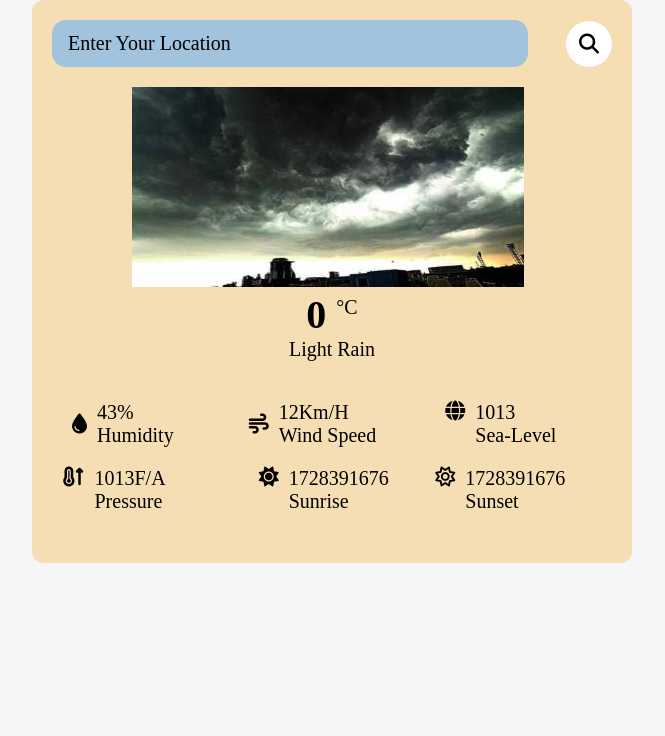
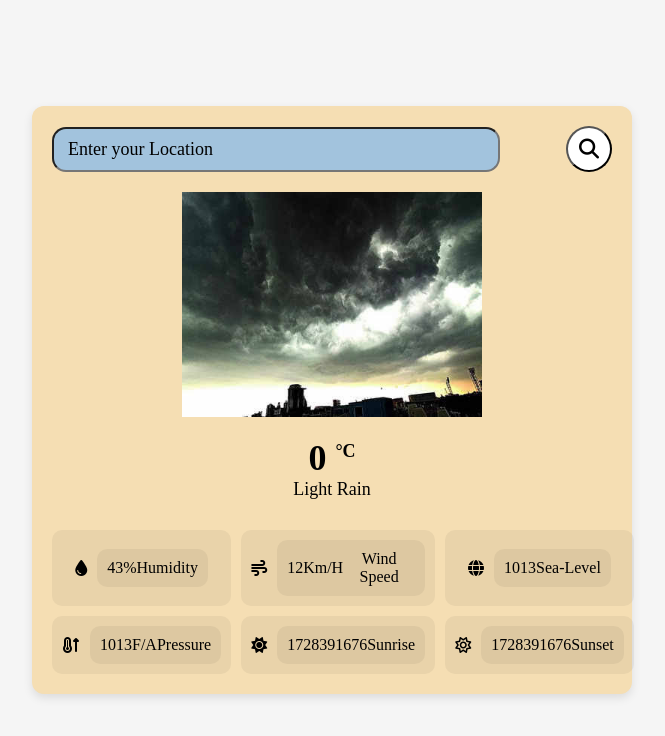
Before and after one commit to muniteja2001/Weather_website, a plain HTML site: page index.html in a window 1280 px wide. Shown: the whole page, without its empty margins (308-973 px from the left). Drawn offline with Linux system fonts and the light colour scheme.

Commit message:
second commit

```diff
--- a/style.css
+++ b/style.css
@@ -1,62 +1,57 @@
-*{
+* {
     margin: 0;
     padding: 0;
     box-sizing: border-box;
-    border: 0;
-    outline: none;
     font-family: serif;
+}
 
-}
-body{
-    min-height: 50vh;
+body {
+    min-height: 100vh;
     display: flex;
     justify-content: center;
     align-items: center;
     background-color: whitesmoke;
+}
 
-}
-.container{
-    width: 600px;
-    height: min-content;
+.container {
+    width: 100%;
+    max-width: 600px;
     background-color: wheat;
     border-radius: 12px;
     padding: 20px;
+    box-shadow: 0px 4px 10px rgba(0, 0, 0, 0.1);
 }
 
-.weather-body img{
-    width: 70%;
-    position: relative;
-    left: 80px;
-    height: 200px;
-
-
-
+.weather-body img {
+    width: 100%;
+    max-width: 300px;
+    height: auto;
+    margin: 0 auto;
+    display: block;
 }
 
-.search-box{
+.search-box {
     width: 100%;
-    height: min-content;
     display: flex;
     justify-content: space-between;
     align-items: center;
-
+    margin-bottom: 20px;
 }
 
-.search-box input{
-    width: 85%;
-    font-size:20px ;
-    text-transform: capitalize;
+.search-box input {
+    width: 80%;
+    font-size: 18px;
     color: black;
     background-color: rgb(162, 195, 221);
     border-radius: 14px;
-    padding: 12px 16px;
-
+    padding: 10px 14px;
 }
 
-.search-box input::placeholder{
+.search-box input::placeholder {
     color: black;
 }
-.search-box button{
+
+.search-box button {
     width: 46px;
     height: 46px;
     border-radius: 50%;
@@ -65,92 +60,80 @@ body{
     font-size: 20px;
 }
 
-.search-box button:hover{
-    color: white;
-    background-color: black;
-}
-
-.weather-body{
-    display: flex;
-    justify-content: center;
-    align-items: center;
-    flex-direction: column;
+.weather-box {
+    text-align: center;
     margin: 20px 0;
 }
 
-.weather-box{
-
-    text-align: center;
-
+.weather-box .temperature {
+    font-size: 36px;
+    font-weight: bolder;
 }
 
-.weather-box .temperature{
-    font-size: 40px;
-    font-weight: bolder;
-
+.weather-box .temperature sup {
+    font-size: 18px;
 }
 
-.weather-box .temperature sup{
-    font-size: 20px;
-    font-weight: 200;
+.weather-box .description {
+    font-size: 18px;
 }
 
-.weather-box .description{
-    font-size: 20px;
-    font-weight: 500;
+.weather-details {
+    display: grid;
+    grid-template-columns: repeat(3, 1fr);
+    gap: 10px;
+    margin-top: 30px;
 }
 
-.weather-details{
-    width: 100%;
-    display: grid;
-    grid-template-columns: repeat(3,1fr);
-    justify-content: space-between;
-    margin-top: 30px;
-
-
-}
-.humidity, .wind{
+.weather-details div {
     display: flex;
     align-items: center;
-
-
+    justify-content: center;
+    padding: 10px;
+    background-color: rgba(0, 0, 0, 0.05);
+    border-radius: 10px;
 }
 
-.humidity{
+.weather-details .text {
     margin-left: 10px;
-    padding: 10px;
-}
-.wind{
-    margin-right: 21px;
-    padding: 10px;
+    text-align: center;
 }
 
-.weather-details{
-    font-size: 20px;
+@media (max-width: 768px) {
+    .container {
+        width: 90%;
+    }
 
+    .weather-body img {
+        width: 80%;
+    }
+
+    .search-box input {
+        font-size: 16px;
+        padding: 8px 12px;
+    }
+
+    .weather-box .temperature {
+        font-size: 32px;
+    }
+
+    .weather-details {
+        grid-template-columns: repeat(2, 1fr);
+    }
 }
 
-.weather-details .text{
-    margin-left: 10px;
+@media (max-width: 480px) {
+    .search-box input {
+        width: 70%;
+        font-size: 14px;
+        padding: 6px 10px;
+    }
+
+    .weather-box .temperature {
+        font-size: 28px;
+    }
+
+    .weather-details {
+        grid-template-columns: 1fr;
+    }
 }
-
-.weather-details .pressure{
-    margin-right: 10px;
-    display: flex;
-    padding: 10px;
-}
- .sea{
-    display: flex;
-    margin-left: 10px;
-    padding: 10px;
-}
- .sunset{
-    margin-right: 10px;
-    display: flex;
-    padding: 10px;
-}
- .sunrise{
-    margin-left: 10px;
-    display: flex;
-    padding: 10px;
-}
```
